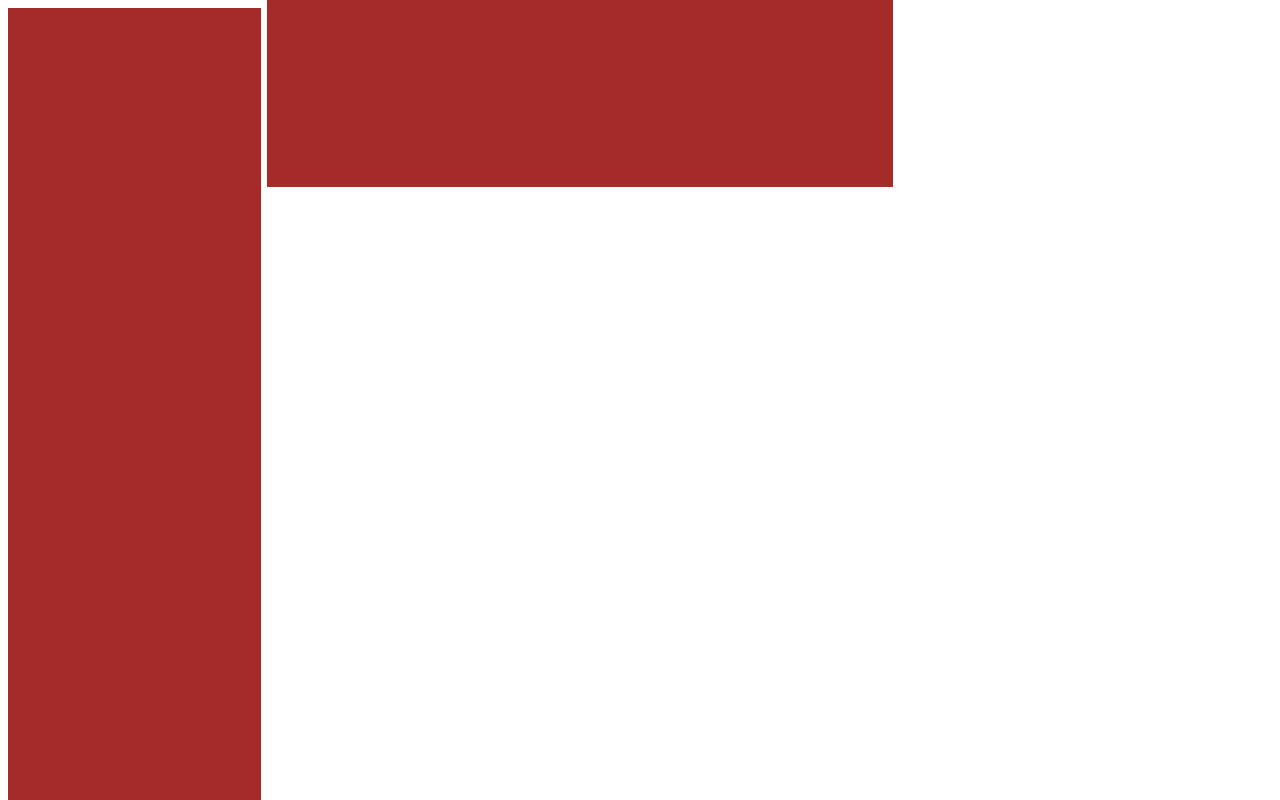
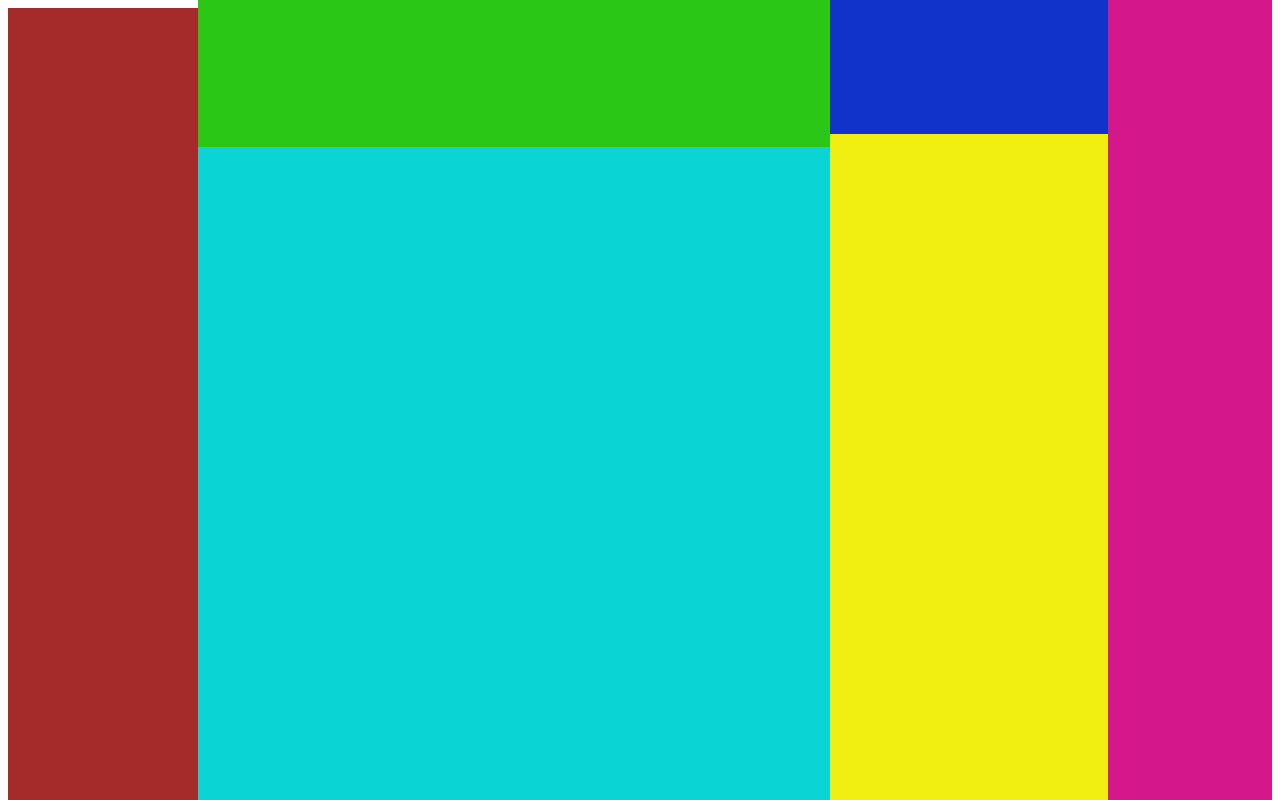
Before and after one commit to ramzan1813/Class-Task, a plain HTML site: page index.html in a window 1280 px wide. Shown: the top 800 px of the page. Drawn offline with Linux system fonts and the light colour scheme.

Commit message:
Now Task is Completed

```diff
--- a/Style.css
+++ b/Style.css
@@ -2,22 +2,46 @@
 {
     margin-top: none;
     background-color: brown;
-    margin-right: 80%;
+    margin-right: 85%;
     padding-bottom: 100%;
 }
 .Contaner01
 {
-    background-color: brown;
-    margin-top: -102.5%;
+    background-color: rgb(42, 199, 22);
+    margin-top: -102.7%;
     padding-bottom: 15%;
-    margin-right: 30%;
-    margin-left: 20.5%;
+    margin-right: 35%;
+    margin-left: 15%;
 }
 .Contaner02
 {
     background-color: rgb(17, 51, 202);
-    margin-top: -102.5%;
+    margin-left: 65%;
     padding-bottom: 15%;
-    margin-right: 5%;
-    margin-left: 70.5%;
+    margin-top: -17.7%;
+    margin-right: 13%;
 }
+.Contaner03
+{
+    margin-top: none;
+    margin-top: -17.7%;
+    background-color: rgb(212, 24, 140);
+    margin-left: 87%;
+    padding-bottom: 100%;
+}
+.Contaner04
+{
+    background-color: rgb(10, 212, 212);
+    padding-bottom: 85%;
+    margin-left: 15%;
+    margin-right: 35%;
+    margin-top: -87.7%;
+}
+.Contaner05
+{
+    background-color: rgb(241, 238, 18);
+    padding-bottom: 85%;
+    margin-right: 13%;
+    margin-left: 65%;
+    margin-top: -87.7%;
+}
--- a/index.html
+++ b/index.html
@@ -21,8 +21,20 @@
 
             </h1>
         </div>
-        <Div class="Contaner02">
+        <div class="Contaner03">
+            <h1>
 
-        </Div>
+            </h1>
+        </div>
+        <div class="Contaner04">
+            <h1>
+
+            </h1>
+        </div>
+        <div class="Contaner05">
+            <h1>
+
+            </h1>
+        </div>
     </body>
 </html>
```
